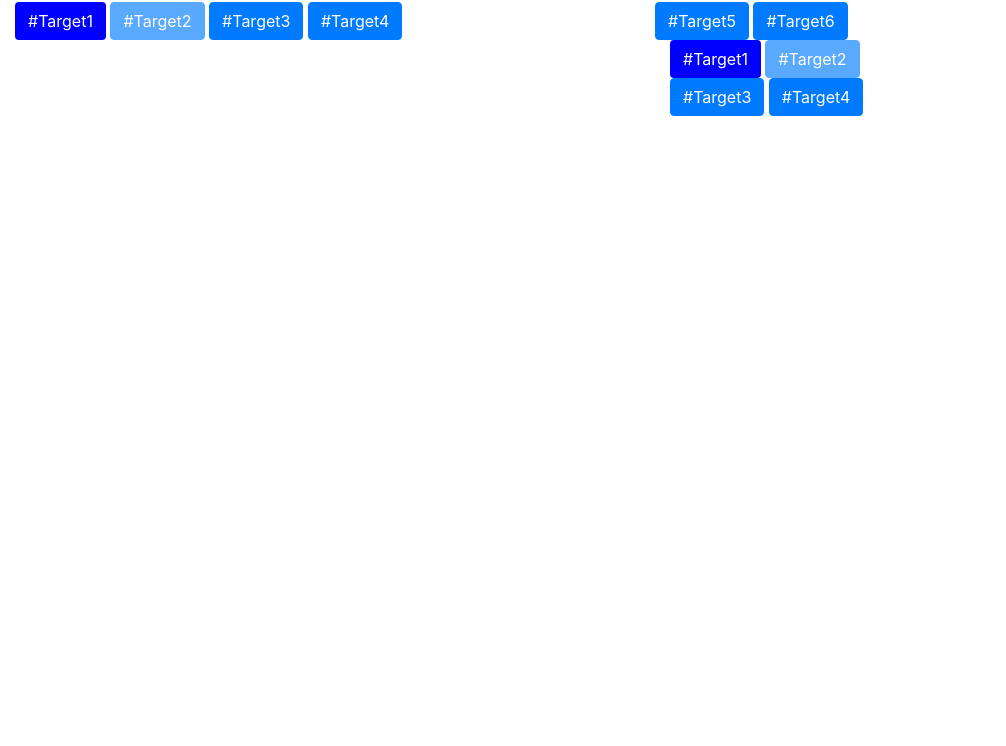
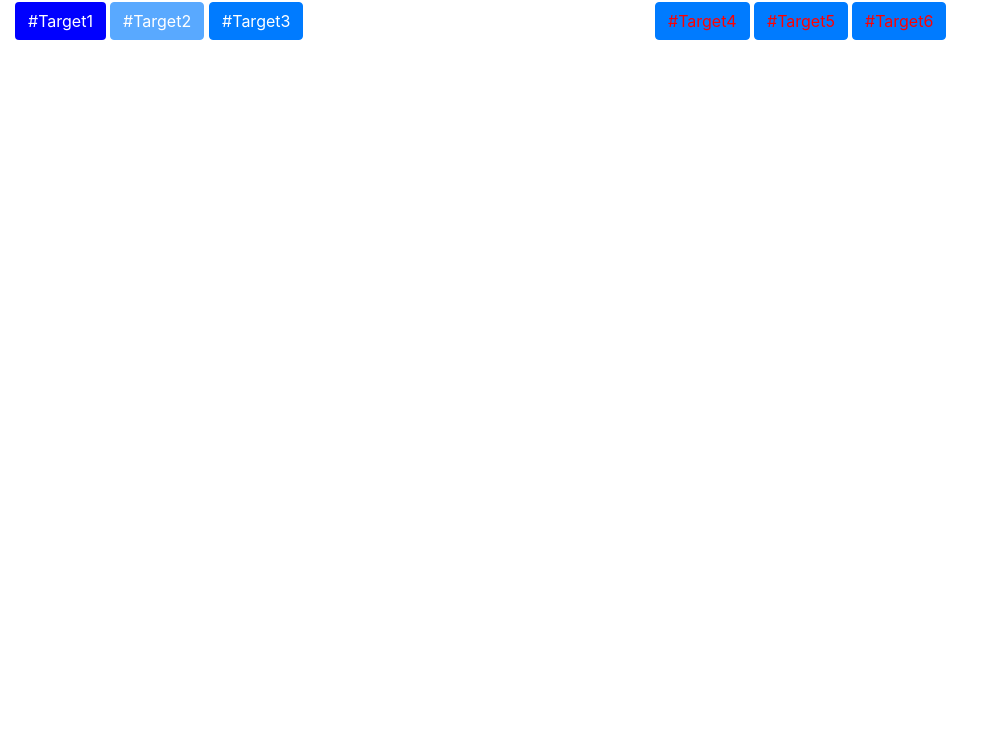
Before and after one commit to char502/MasteringJS_JQuery, a plain HTML site: page index.html in a window 1280 px wide. Shown: the part 54-800 px from the top of the page, without its empty margins (0-1006 px from the left). Drawn offline with nearby package versions, Linux system fonts and the light colour scheme.

Commit message:
targeting parent and child elements

```diff
--- a/index.html
+++ b/index.html
@@ -20,12 +20,13 @@
     <div class="container-fluid">
         <div class="row">
             <div class="col-sm-6 left">
+                <!-- <h2 class="heading2">Left</h2> -->
                 <button class="btn btn-success target" id="target1">#Target1</button>
                 <button class="btn btn-primary target" id="target2">#Target2</button>
                 <button class="btn btn-primary target" id="target3">#Target3</button>
             </div>
 
-            <div class="col-sm-6 right">
+            <div class="col-sm-6 right heading2right">
                 <button class="btn btn-primary target" id="target4">#Target4</button>
                 <button class="btn btn-primary target" id="target5">#Target5</button>
                 <button class="btn btn-primary target" id="target6">#Target6</button>
--- a/index.js
+++ b/index.js
@@ -39,11 +39,32 @@ $(document).ready(function () {
     // ======
     // appendTo
 
-    $('#target4').appendTo('.left');
+    // $('#target4').appendTo('.left');
     // move a button from the right colmn to the left column (one column given a class of 'left' the other given a class of right)
 
     // ======
     // clone and appendTo (chaining functions)
 
-    $('.left').clone().appendTo('.right');
+    // $('.left').clone().appendTo('.right');
+
+    // target parent
+    // target child
+    // target specific child
+    // target even numbers
+
+    // targeting a parent:
+    $('.heading2').parent().css('backgroundColor', 'red');
+
+    // targeting a child:
+    $('.heading2right').children().css('color', 'red');
+
+    // targeting a specific child
+    // $('.target:nth-child(4)').addClass('flash');
+
+    // targeting a specific child
+    // $('.target:nth-child(2)').addClass('animated swing');
+
+    // target even and odd numbers
+    $('.target:odd').addClass('animated swing');
+
 });
```
